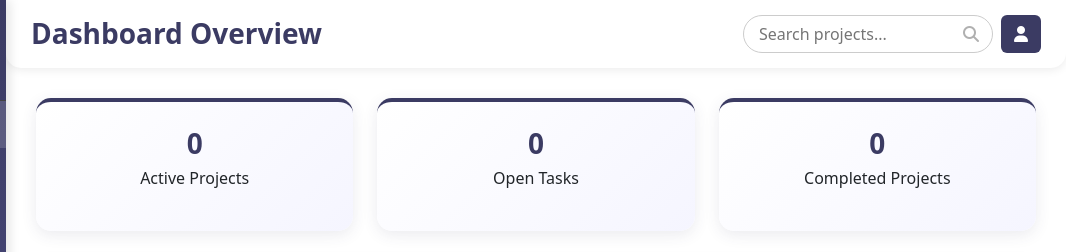
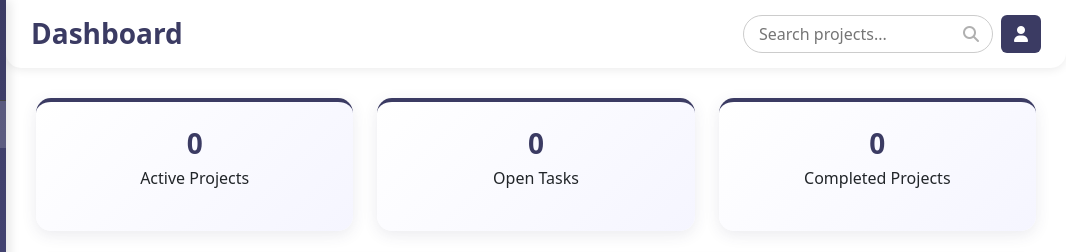
Before and after one commit to dapkekrushikesh/KavyaProman360, a website: page frontend/dashboard.html in a window 1280 px wide. Shown: the top 252 px of the page, 214-1280 px from the left. Drawn offline with nearby package versions, Linux system fonts and the light colour scheme; no server answers; sample sign-in values are in the browser's storage.

Commit message:
dashboard changes

```diff
--- a/frontend/dashboard.html
+++ b/frontend/dashboard.html
@@ -43,7 +43,7 @@
 
   <!-- Topbar -->
   <div class="topbar">
-    <h3>Dashboard Overview</h3>
+    <h3>Dashboard</h3>
     <div class="d-flex align-items-center gap-2">
       <div class="search-box">
         <input type="text" placeholder="Search projects..." />
```
